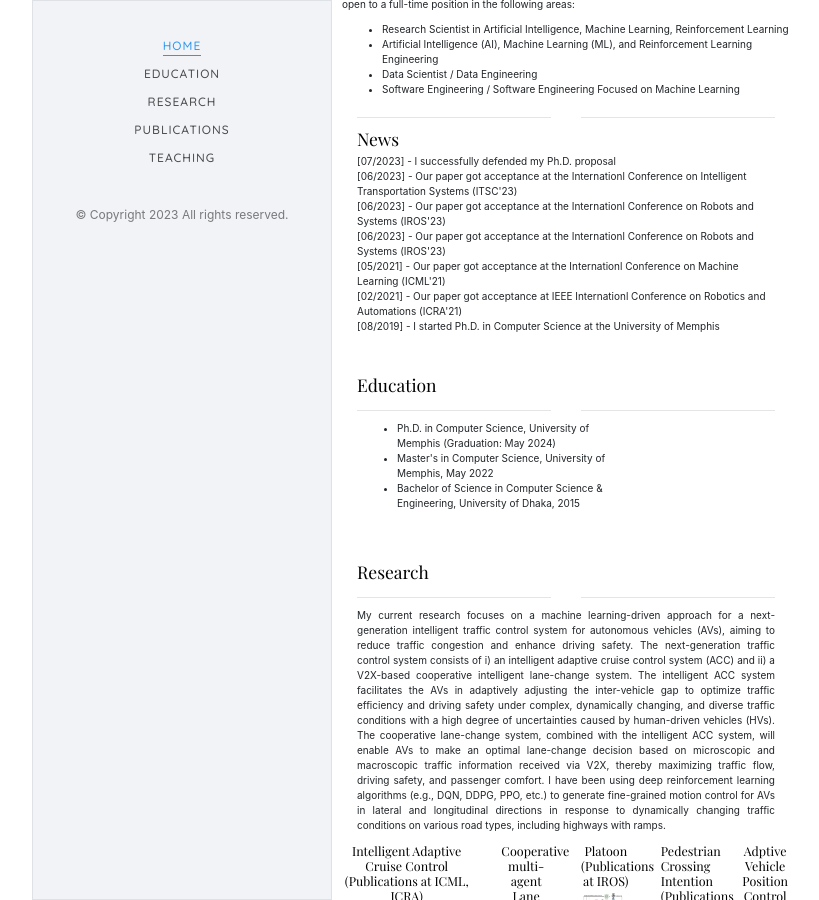
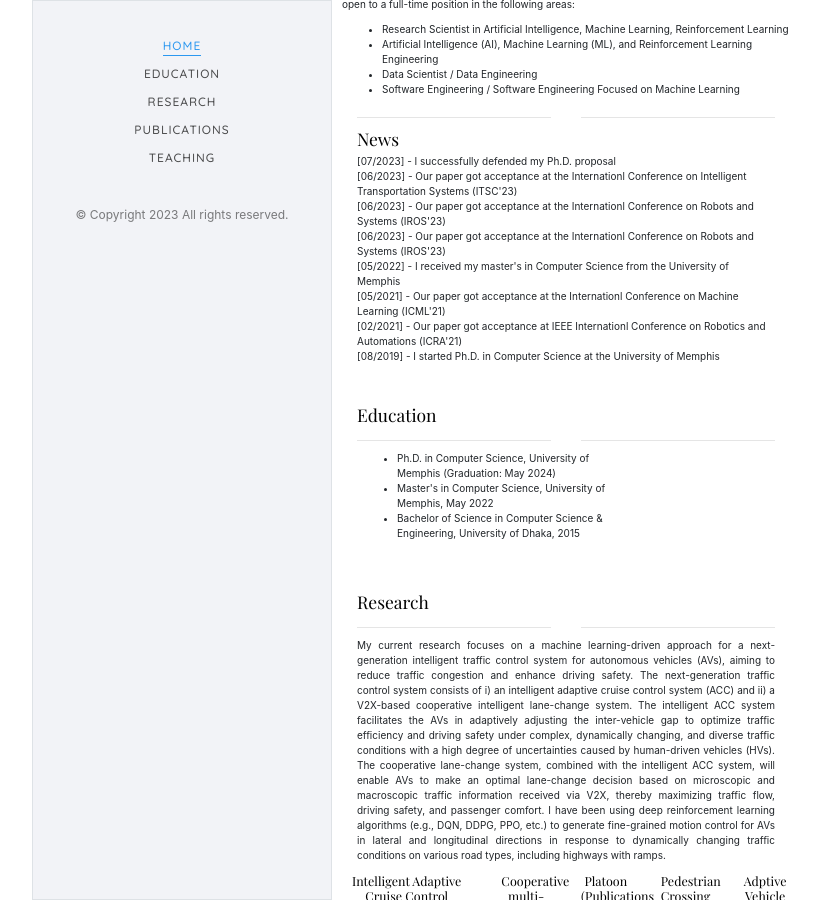
Before and after one commit to lokesh-c-das/lokesh-c-das.github.io, a Jekyll site: the page built from index.md, in a window 1280 px wide and 900 px high, scrolled down 637 px. Shown: the whole window, without its empty margins (224-1043 px from the left). Built offline with Jekyll 4.4.1, drawn with Linux system fonts in a browser that asks for light colours; some web fonts are replaced.

Commit message:
code updated

```diff
--- a/_layouts/default.html
+++ b/_layouts/default.html
@@ -173,6 +173,7 @@ Copyright <script>document.write(new Date().getFullYear());</script> All rights
             <div class="col-md-12">[06/2023] - Our paper got acceptance at the Internationl Conference on Intelligent Transportation Systems (ITSC'23)</div>
             <div class="col-md-12">[06/2023] - Our paper got acceptance at the Internationl Conference on Robots and Systems (IROS'23)</div>
             <div class="col-md-12">[06/2023] - Our paper got acceptance at the Internationl Conference on Robots and Systems (IROS'23)</div>
+            <div class="col-md-12">[05/2022] - I received my master's in Computer Science from the University of Memphis</div>
             <div class="col-md-12">[05/2021] - Our paper got acceptance at the Internationl Conference on Machine Learning (ICML'21)</div>
             <div class="col-md-12">[02/2021] - Our paper got acceptance at IEEE Internationl Conference on Robotics and Automations (ICRA'21)</div>
             <div class="col-md-12">[08/2019] - I started Ph.D. in Computer Science at the University of Memphis</div>
```
